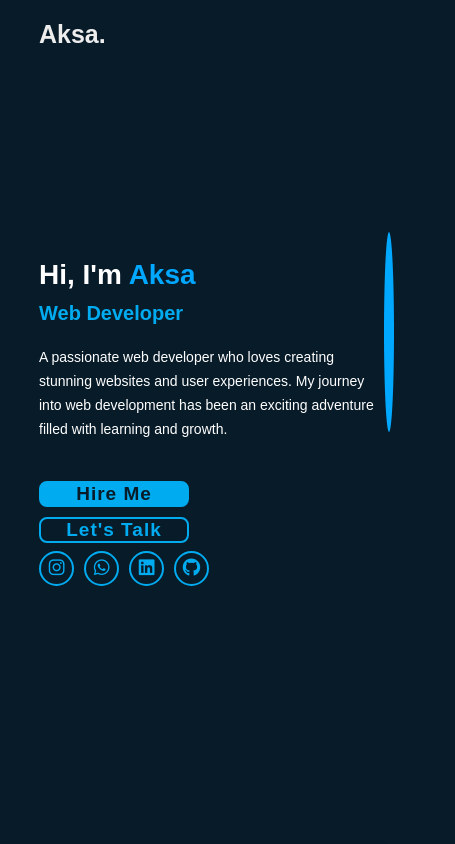
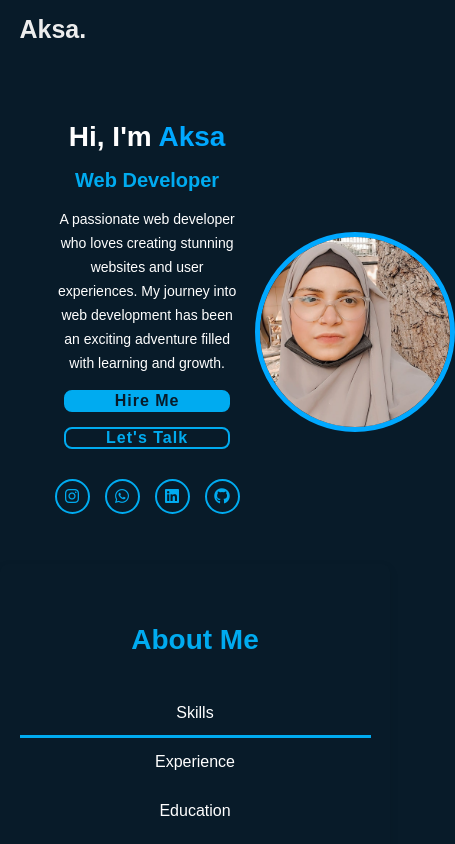
Before and after one commit to Aksa-07/Portfolio_Website, a plain HTML site: page index.html in a window 390 px wide. Shown: the top 844 px of the page, 455 px wide, since content can reach past the window. Drawn offline with Linux system fonts and the light colour scheme.

Commit message:
style.css

```diff
--- a/style.css
+++ b/style.css
@@ -901,17 +901,35 @@ ul {
   color: #cccccc;
 }
 
+/* Media Query for Tablets and Small Laptops */
+@media (max-width: 1024px) {
+  .hero-content h2 {
+      font-size: 45px;
+  }
+
+  .hero-content h3 {
+      font-size: 28px;
+  }
+
+  .hero-image {
+      right: 100px;
+  }
+}
+
 /* Media Query for Mobile Devices */
 @media (max-width: 768px) {
+  /* Navigation */
   .nav-links {
       display: none;
       flex-direction: column;
-    position: absolute;
-    top: 60px;
-    right: 0;
-    background: #444;
+      position: fixed;
+      top: 0;
+      left: 0;
+      height: 100vh;
       width: 100%;
-    text-align: center;
+      background: rgba(8, 27, 41, 0.95);
+      justify-content: center;
+      align-items: center;
       z-index: 1000;
   }
 
@@ -919,17 +937,139 @@ ul {
       display: flex;
   }
 
-  .container {
-    flex-wrap: wrap;
-    justify-content: space-between;
+  .nav-links a {
+      margin: 15px 0;
+      font-size: 20px;
   }
 
+  .container {
+      padding: 15px 5%;
+  }
+
+  /* Hamburger Menu */
   .hamburger {
       display: block;
-    font-size: 24px;
+      z-index: 1001;
+      position: relative;
+      width: 30px;
+      height: 20px;
       cursor: pointer;
   }
 
+  .hamburger span {
+      display: block;
+      width: 100%;
+      height: 3px;
+      background: #ededed;
+      margin: 6px 0;
+      transition: 0.3s;
+  }
+
+  /* Hero Section */
+  .hero {
+      padding-top: 100px;
+      height: auto;
+      text-align: center;
+  }
+
+  .hero-content {
+      padding: 20px 5%;
+  }
+
+  .hero-content h2 {
+      font-size: 32px;
+      margin-bottom: 15px;
+  }
+
+  .hero-content h3 {
+      font-size: 24px;
+      margin-bottom: 15px;
+  }
+
+  .hero-content p {
+      font-size: 16px;
+      margin: 15px 0;
+  }
+
+  /* Buttons */
+  .hero-content .buttons {
+      width: 100%;
+      flex-direction: column;
+      align-items: center;
+      height: auto;
+      gap: 15px;
+  }
+
+  .buttons a {
+      width: 80%;
+      max-width: 200px;
+  }
+
+  /* Hero Image */
+  .hero-image {
+      position: relative;
+      right: 0;
+      top: 0;
+      transform: none;
+      margin: 30px auto;
+      width: 100%;
+      display: flex;
+      justify-content: center;
+  }
+
+  .hero-image img {
+      width: 250px;
+      height: 250px;
+  }
+
+  /* Social Icons */
+  .social-icons {
+      position: relative;
+      bottom: 0;
+      width: 100%;
+      justify-content: center;
+      margin: 30px auto;
+  }
+
+  /* About Section */
+  #about {
+      padding: 60px 5%;
+  }
+
+  .sub-title {
+      font-size: 28px;
+      margin-bottom: 20px;
+  }
+
+  .row {
+      flex-direction: column;
+      gap: 30px;
+  }
+
+  .about-col-2 {
+      flex-basis: 100%;
+      padding: 0;
+  }
+
+  .tab-title {
+      flex-wrap: wrap;
+      gap: 15px;
+  }
+
+  .tab-links {
+      font-size: 16px;
+      margin-right: 0;
+      padding: 8px 15px;
+  }
+
+  .tab-contents ul li {
+      font-size: 15px;
+      margin: 10px 0;
+  }
+}
+
+/* Media Query for Small Mobile Devices */
+@media (max-width: 480px) {
   .hero-content h2 {
       font-size: 28px;
   }
@@ -942,66 +1082,44 @@ ul {
       font-size: 14px;
   }
 
-  .hero-content .buttons {
-    flex-direction: column;
-    gap: 10px;
+  .hero-image img {
+      width: 200px;
+      height: 200px;
   }
 
-  .hero-image img {
-    max-width: 90%;
+  .buttons a {
+      width: 90%;
+      font-size: 16px;
   }
 
-
-  /* Social icons adjustments */
   .social-icons {
-    position: static;
-    margin-top: 20px;
-    justify-content: center;
-    gap: 10px;
+      gap: 15px;
   }
 
   .social-icons a {
       width: 35px;
       height: 35px;
-    font-size: 18px;
-  }
-
-  /* Hero image adjustments */
-  .hero-image {
-    position: static;
-    margin-top: 20px;
-  }
-
-  .hero-image img {
-    width: 200px;
-    height: 200px;
-  }
-
-  /* About section adjustments */
-  #about {
-    padding: 40px 20px;
-  }
-
-  .sub-title {
-    font-size: 30px;
-  }
-
-  .row {
-    flex-direction: column;
-  }
-
-  .about-col-2 {
-    flex-basis: 100%;
-    padding: 0;
+      font-size: 16px;
   }
 
   .tab-links {
-    font-size: 16px;
-    margin-right: 0;
-    margin-bottom: 10px;
+      width: 100%;
+      text-align: center;
+  }
 }
 
-  .tab-contents ul li {
-    font-size: 16px;
+/* Fix for animation issues on mobile */
+@media (max-width: 768px) {
+  .home-hover {
+      display: none;
+  }
+
+  .hero-content h2::before,
+  .hero-content h3::before,
+  .hero-content p::before,
+  .hero-content .buttons::before,
+  .social-icons::before,
+  .logo::before {
+      display: none;
   }
 }
```
Lines whose indentation alone changed are shown as unchanged.
